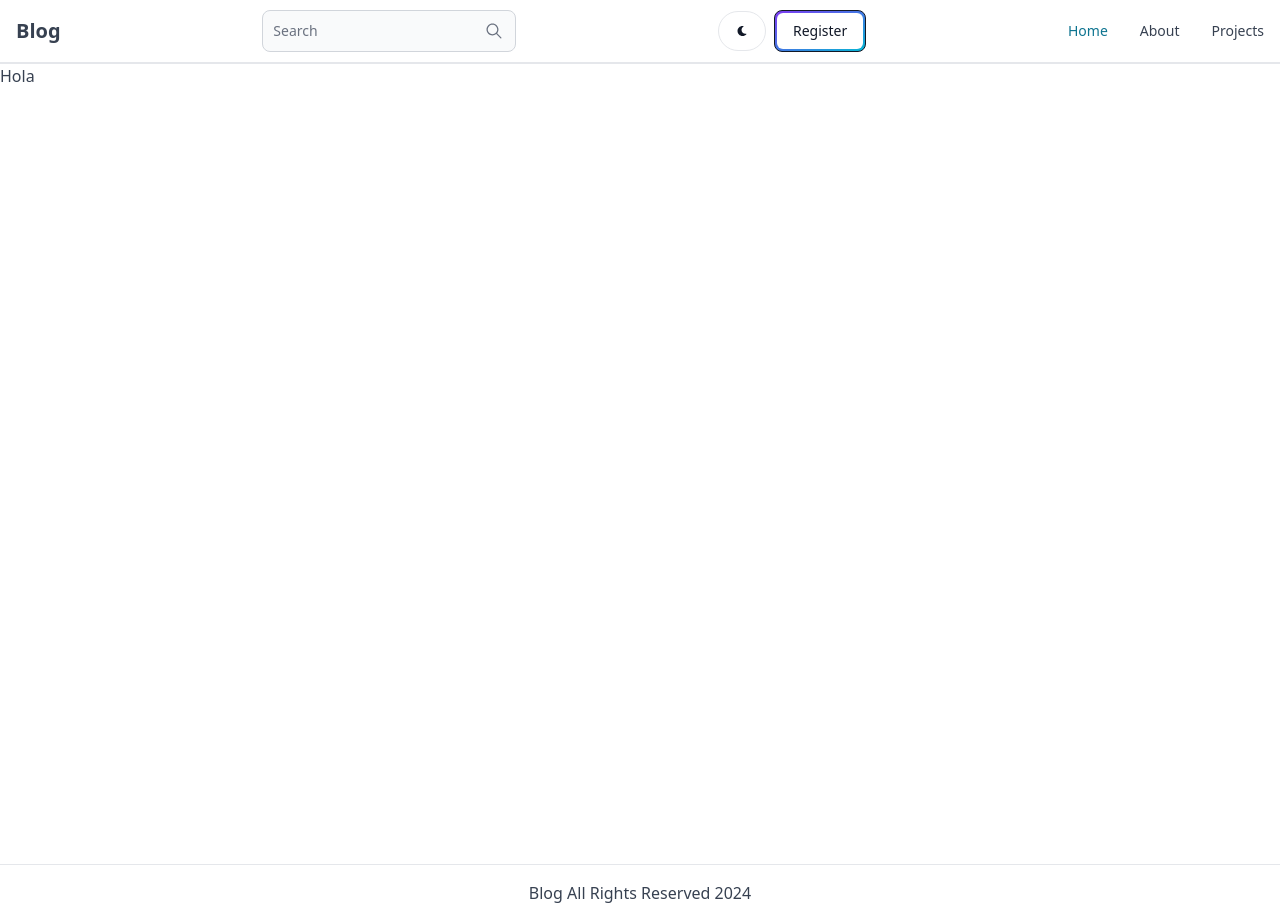
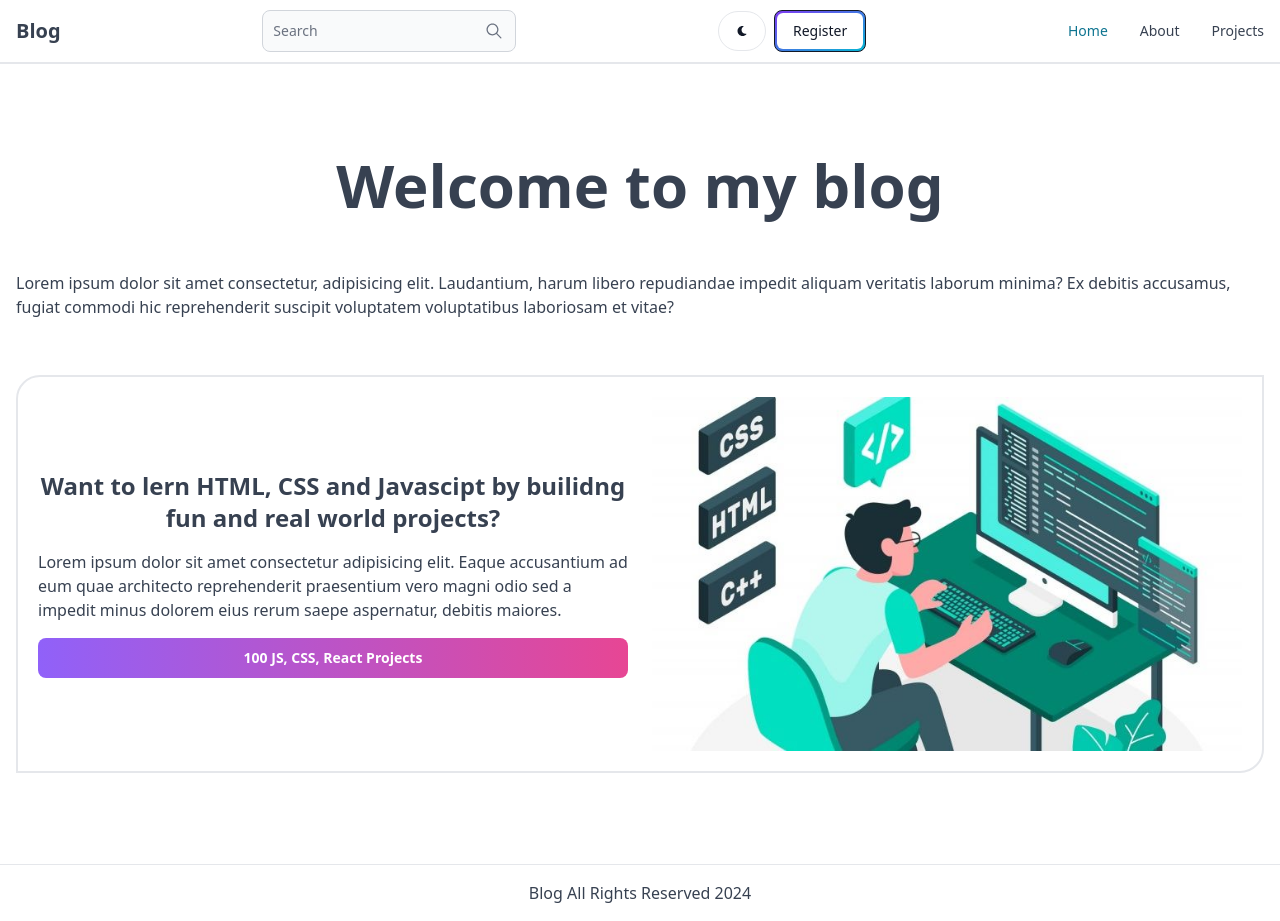
Before and after one commit to jsgiovani/blog-client, a React (Vite) app: page / in a window 1280 px wide. Built offline with nearby package versions, Linux system fonts and the light colour scheme.

Commit message:
add home page

```diff
--- a/src/components/DashSidebar.jsx
+++ b/src/components/DashSidebar.jsx
@@ -43,7 +43,7 @@ const DashSidebar = () => {
 
             <Link to="/dashboard?tab=dash">
                 <Sidebar.Item
-                    active =  {tab ==='dash'}
+                    active =  {tab ==='dash' || !tab}
                     labelColor = {'dark'}
                     as='div'
                     icon={MdDashboard}>
--- a/src/pages/Home.jsx
+++ b/src/pages/Home.jsx
@@ -1,8 +1,15 @@
 import React from 'react'
+import CallToAction from '../components/CallToAction'
 
 const Home = () => {
   return (
-    <div className='min-h-screen'>Hola</div>
+    <div className='min-h-screen max-w-7xl md:mx-auto'>
+      <div className='flex flex-col items-center justify-center h-screen space-y-14 p-4'>
+        <h1 className='text-3xl font-bold lg:text-6xl  '>Welcome to my blog</h1>
+        <p>Lorem ipsum dolor sit amet consectetur, adipisicing elit. Laudantium, harum libero repudiandae impedit aliquam veritatis laborum minima? Ex debitis accusamus, fugiat commodi hic reprehenderit suscipit voluptatem voluptatibus laboriosam et vitae?</p>
+        <CallToAction/>
+      </div>
+    </div>
   )
 }
 
```
